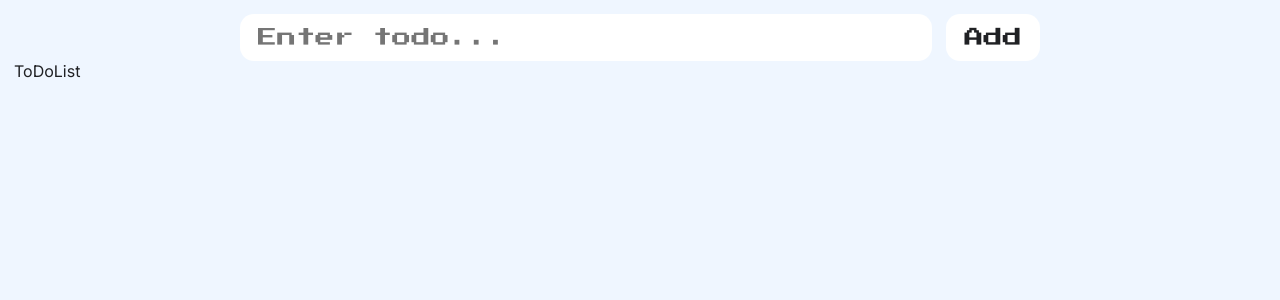
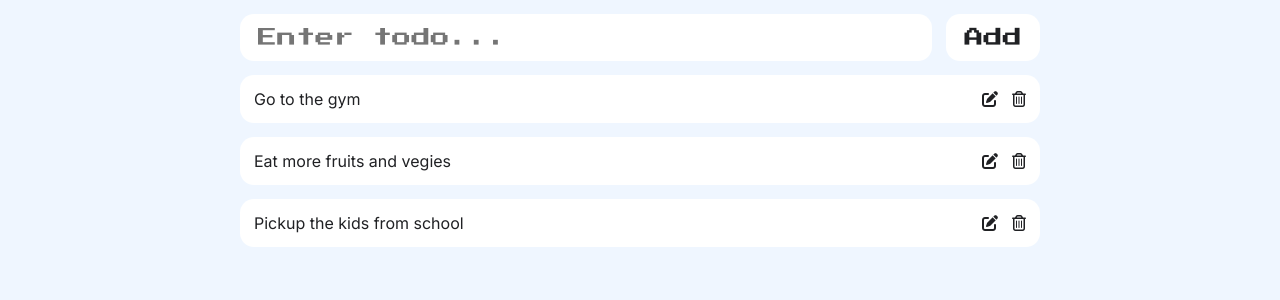
Before and after one commit to medium-sofy/react-to-do, a React (Vite) app: page / in a window 1280 px wide. Shown: the top 300 px of the page. Built offline with nearby package versions, Linux system fonts and the light colour scheme.

Commit message:
Render to-do items inside ToDoCard Component

```diff
--- a/index.html
+++ b/index.html
@@ -9,7 +9,8 @@
     <link rel="preconnect" href="https://fonts.googleapis.com">
 <link rel="preconnect" href="https://fonts.gstatic.com" crossorigin>
 <link href="https://fonts.googleapis.com/css2?family=Inter:ital,opsz,wght@0,14..32,100..900;1,14..32,100..900&family=Press+Start+2P&display=swap" rel="stylesheet">
-  </head>
+<link rel="stylesheet" href="https://cdnjs.cloudflare.com/ajax/libs/font-awesome/6.6.0/css/all.min.css" integrity="sha512-Kc323vGBEqzTmouAECnVceyQqyqdsSiqLQISBL29aUW4U/M7pSPA/gEUZQqv1cwx4OnYxTxve5UMg5GT6L4JJg==" crossorigin="anonymous" referrerpolicy="no-referrer" />
+</head>
   <body>
     <div id="root"></div>
     <script type="module" src="/src/main.jsx"></script>
--- a/src/App.jsx
+++ b/src/App.jsx
@@ -3,10 +3,10 @@ import ToDoList from "./components/ToDoList"
 
 function App() {
   return (
-      <main>
+      <>
         <ToDoInput/>
         <ToDoList/>
-      </main>
+      </>
   )
 }
 
--- a/src/components/ToDoCard.jsx
+++ b/src/components/ToDoCard.jsx
@@ -1,7 +1,13 @@
 import React from 'react'
 
-export default function ToDoCard() {
+export default function ToDoCard(props) {
+  const {children} = props
   return (
-    <div>ToDoCard</div>
+    <li className='todoItem'>
+      {children}
+      <div className='actionsContainer'>    <i className="fa-solid fa-pen-to-square"></i>
+      <i className="fa-regular fa-trash-can"></i>
+      </div>
+    </li>
   )
 }
--- a/src/components/ToDoList.jsx
+++ b/src/components/ToDoList.jsx
@@ -1,7 +1,21 @@
 import React from 'react'
+import ToDoCard from './ToDoCard'
+export default function ToDoList() {
+  let todos = [
+    'Go to the gym',
+    'Eat more fruits and vegies',
+    'Pickup the kids from school'
+  ]
 
-export default function ToDoList() {
   return (
-    <div>ToDoList</div>
+    <ul className='main'>
+    {todos.map((todo,todoIndex)=>{
+      return(
+        <ToDoCard key={todoIndex}>
+          <p>{todo}</p>
+        </ToDoCard>
+      )
+    })}
+    </ul>
   )
 }
```
